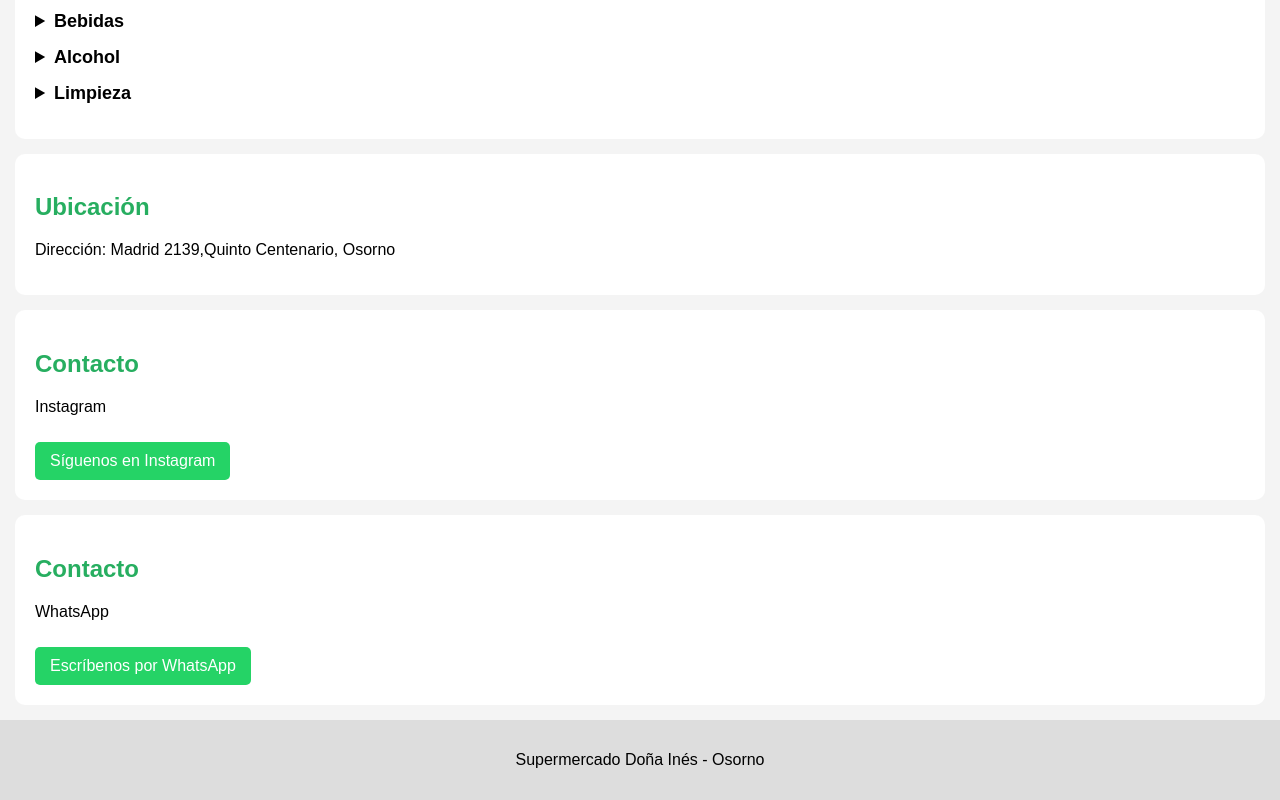
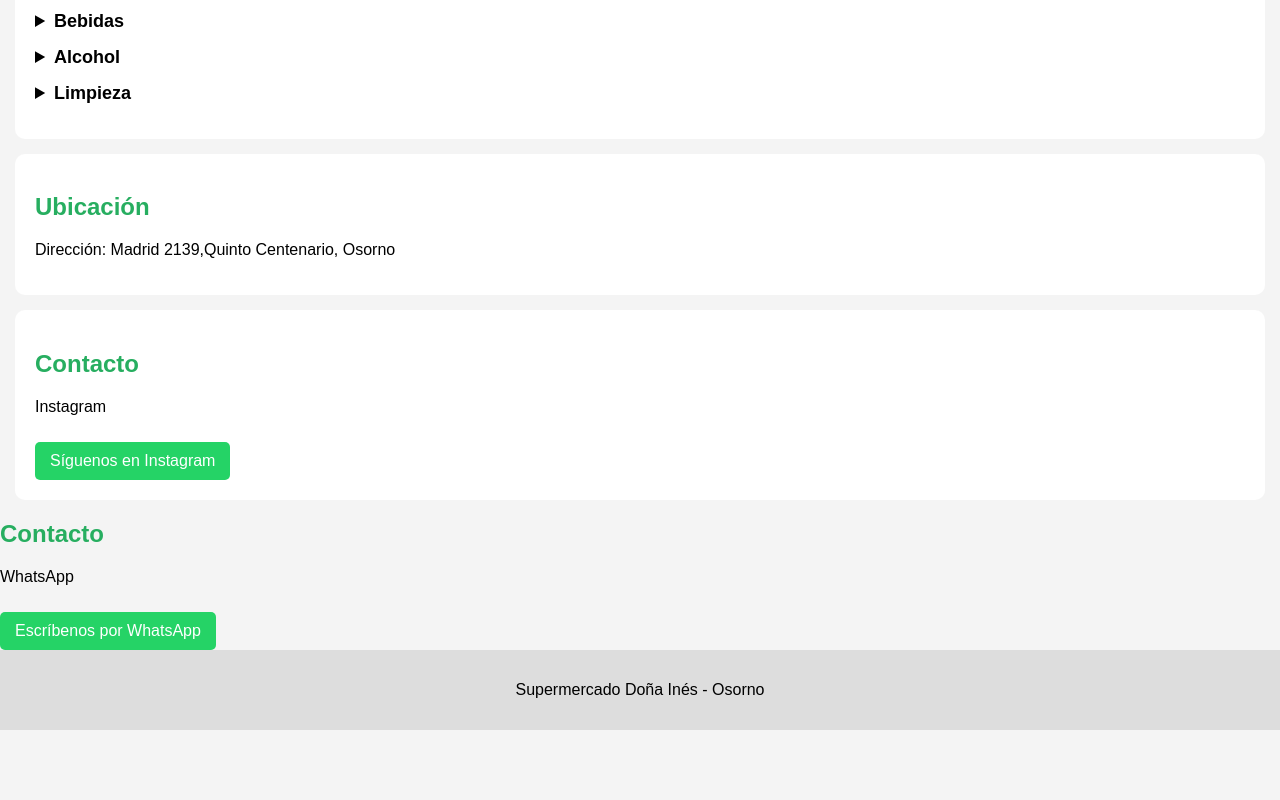
Before and after one commit to nachacaceres02-cloud/supermercado-dona-ines, a plain HTML site: page index.html in a window 1280 px wide. Shown: the part 523-1323 px from the top of the page. After the commit the page ends 1253 px from the top, so only its background shows below. Drawn offline with Linux system fonts and the light colour scheme.

Commit message:
Update index.html

```diff
--- a/index.html
+++ b/index.html
@@ -197,7 +197,6 @@
 <p> Instagram </p>
 <a class="btn" href="https://www.instagram.com/supermercado_ines/">Síguenos en Instagram</a>
 </section>
-<section id="contacto">
 <h2>Contacto</h2>
 <p> WhatsApp </p>
 <a class="btn" href="https://wa.me/56983845708">Escríbenos por WhatsApp</a>
```
